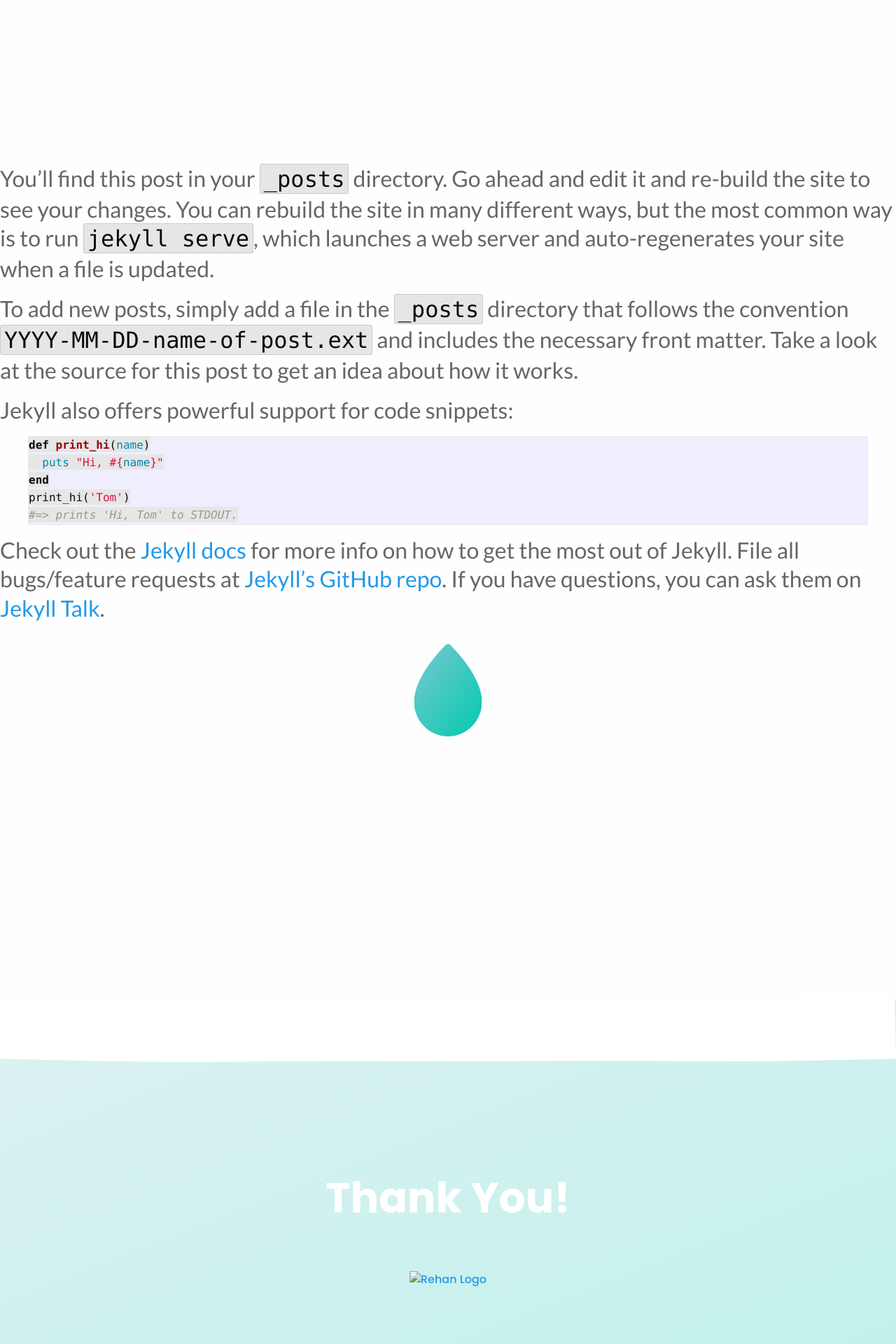
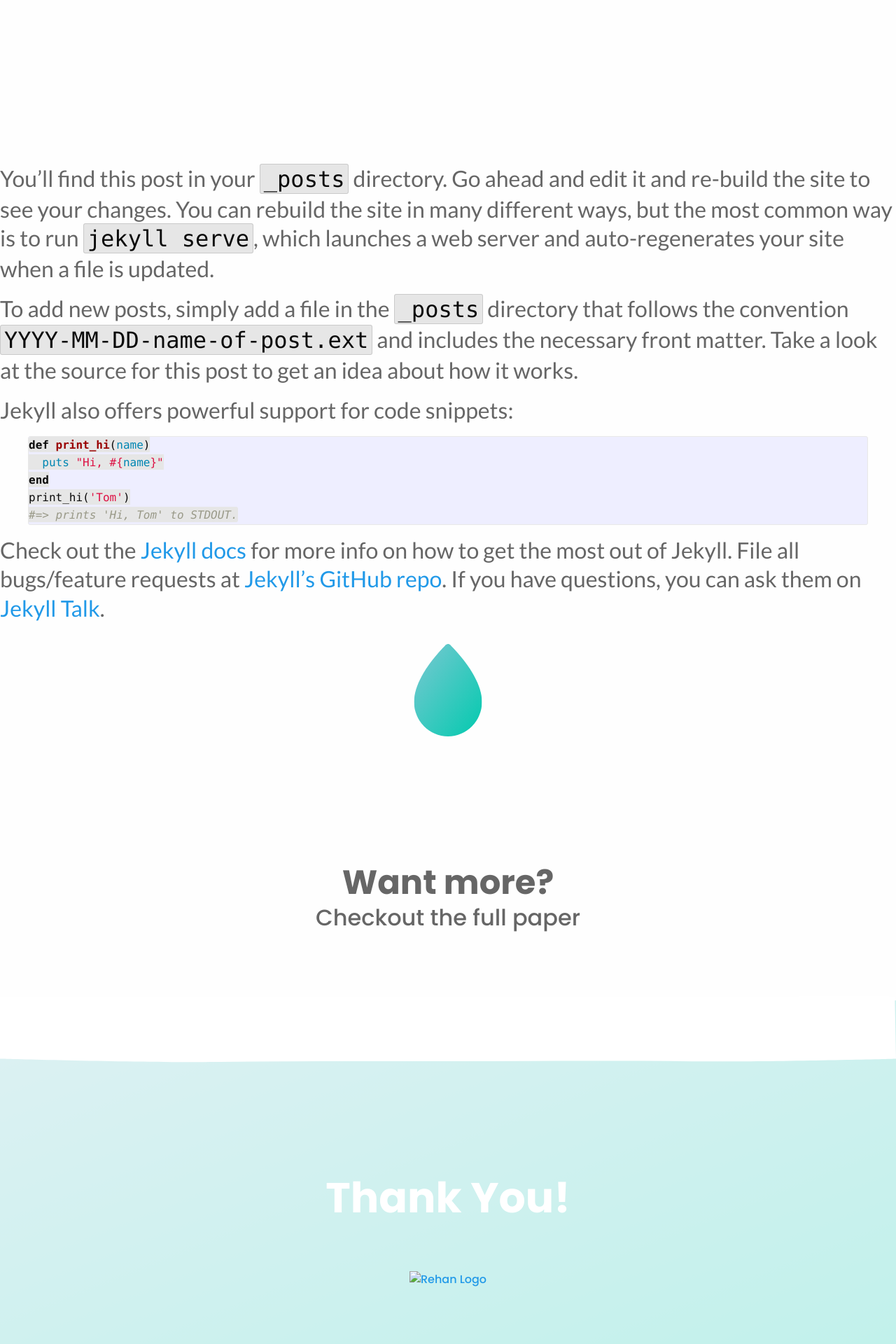
Before and after one commit to naher94/fluid-design, a Jekyll site: the page built from _posts/2016-02-22-welcome-to-jekyll.markdown, in a window 1280 px wide. Shown: the part 812-2732 px from the top of the page at 70% size. Built offline with Jekyll 4.4.1, drawn with Linux system fonts in a browser that asks for light colours; nearby versions of some CDN libraries; library files that are not in the unit come from our copies; comment, search, counter and statistics services are not loaded.

Commit message:
Add text to paper button

```diff
--- a/_includes/footer.html
+++ b/_includes/footer.html
@@ -98,11 +98,56 @@
 	#domNode {
 		position: relative;
 		width: 250px;
-		height: 180px;
+		height: 80px;
 		margin-left: 50%;
 		margin-bottom: 0px;
 		transform: translateX(-50%) translateY(200%);
 		cursor: pointer;
+	}
+	.paperLink {
+		text-align: center;
+		position: relative;
+		width: 450px;
+		height: 80px;
+		margin-left: 50%;
+		margin-bottom: 0px;
+		transform: translateX(-50%) translateY(200%);
+		cursor: pointer;
+	}
+	.Want-more {
+		width: 100%;
+		height: 50px;
+		font-family: Poppins;
+		font-size: 48px;
+		font-weight: bold;
+		font-style: normal;
+		font-stretch: normal;
+		line-height: 0.88;
+		letter-spacing: 0px;
+		text-align: center;
+		color: #666666;
+	}
+	.Checkout-the-full-pa {
+		width: 100%;
+		height: 42px;
+		font-family: Poppins;
+		font-size: 32px;
+		font-weight: 500;
+		font-style: normal;
+		font-stretch: normal;
+		line-height: 1.31;
+		letter-spacing: 0px;
+		text-align: center;
+		color: #666666;
+	}
+	.linked {
+		width: 100%;
+		height: 400px;
+		color: #666666;
+	}
+	.linked:hover {
+		text-decoration: none;
+		/*color: #77ffff;*/
 	}
 </style>
 	<div class="splash">
@@ -500,6 +545,10 @@
           <div id="domNode">
               <div class="el"></div>
               <div class="el2"></div>
+              <div class="paperLink">
+	          	<div class="Want-more">Want more?</div>
+	          	<div class="Checkout-the-full-pa">Checkout the full paper</div>
+	          </div>
           </div>
         </a>
 	</div><!-- splash -->
```
Also changed, not shown: 3 other files.
